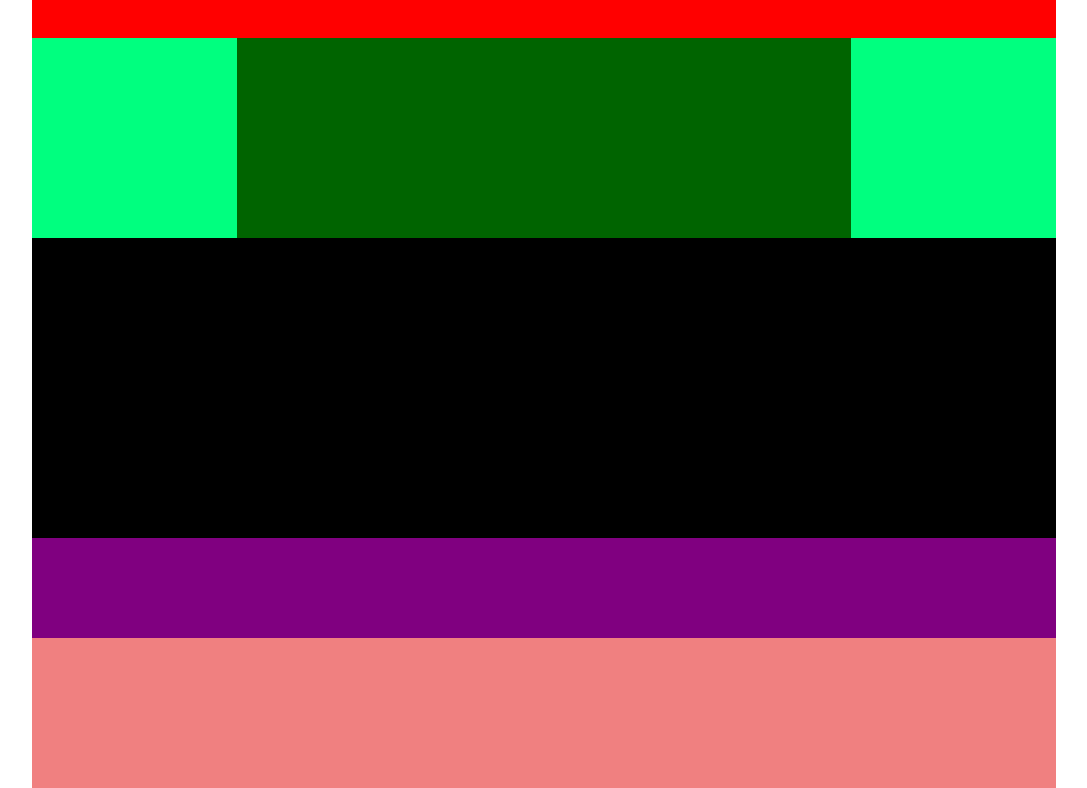
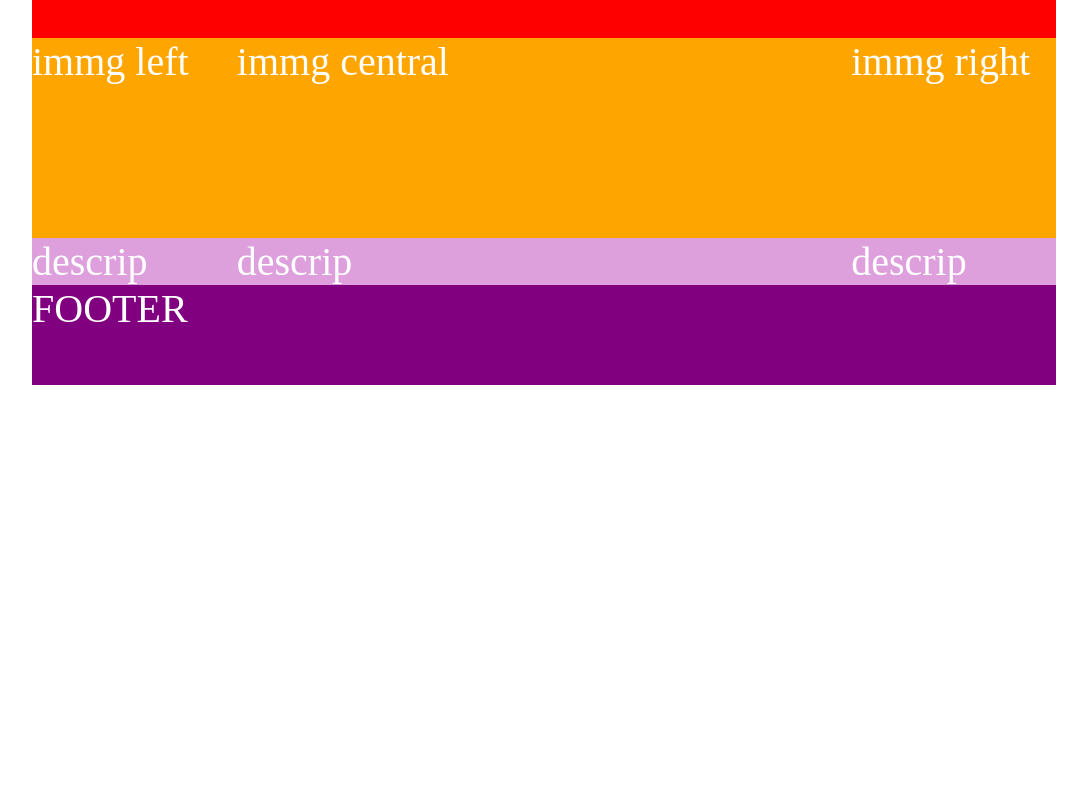
Before and after one commit to AndreiBurbulia/htmlcss-struttura-wp, a plain HTML site: page index.html in a window 1280 px wide. Shown: the part 712-1500 px from the top of the page, without its empty margins (96-1183 px from the left). After the commit the page ends 1097 px from the top, so only its background shows below. Drawn offline with Linux system fonts and the light colour scheme.

Commit message:
Struttura principale con specifiche di cosa sono

```diff
--- a/css/style.css
+++ b/css/style.css
@@ -3,6 +3,8 @@
     box-sizing: border-box;
     margin: 0;
     padding: 0;
+    font-size: 40px;
+    color: white;
 }
 
 /* Utility CSS*/
@@ -15,7 +17,7 @@
 #page_container{
     background-color: lightcoral;
     width: 80%;
-    height: 1500px;
+    /* height: 1500px; */
     margin: auto;
 }
 
@@ -59,22 +61,30 @@
 
 .container_content{
     background-color: black;
-    height: 500px;
     width: 100%;
 }
 .sidebar_left, .sidebar_right{
     background-color: springgreen;
-    height: 200px;
     width: 20%;
     float: left;
 }
 
 .content{
     background-color: darkgreen;
-    height: 200px;
     width: 60%;
     float: left;
 }
+
+.imm_left, .imm_right, .imm_central{
+    background-color: orange;
+    height: 200px;
+}
+
+
+.description_imm{
+    background-color: plum;
+}
+
 /* /Main CSS */
 
 /* Footer CSS */
--- a/index.html
+++ b/index.html
@@ -14,10 +14,10 @@
         <!-- Logo e Voci di Navigazione -->
         <header id="site_header">
             <div class="page_logo">
-
+                LOGO
             </div>
             <div class="navigation_voice">
-
+                NAVIGATORE
             </div>
         </header>
         <!-- Logo e Voci di Navigazione -->
@@ -27,31 +27,57 @@
             <!-- Foto principale con titolo -->
             <div class="big_photo">
                 <div class="photo_description">
-
+                    DESCRIZIONE
                 </div>
-
+                FOTO
             </div>
             <!-- Foto principale con titolo -->
 
             <!-- Sezione con il contenuto della pagina -->
             <div>
                 <div class="title_content">
+                    TITOLO
+                </div>
+
+                <!-- Contenuto della pagina -->
+                <div class="container_content clearfix">
+
+                    <!-- Sidebar di Sinistra -->
+                    <aside class="sidebar_left">
+                        <div class="imm_left">
+                            immg left
+                        </div>
+                        <div class="description_imm">
+                            descrip
+                        </div>
+                    </aside>
+                    <!-- /Sidebar di Sinistra -->
+
+                    <!-- Contenitore Centrale -->
+                    <div class="content">
+                        <div class="imm_central">
+                            immg central
+                        </div>
+                        <div class="description_imm">
+                            descrip
+                        </div>
+                    </div>
+                    <!-- /Contenitore Centrale -->
+
+                    <!-- Sidebar di Destra -->
+                    <aside class="sidebar_right">
+                        <div class="imm_right">
+                            immg right
+                        </div>
+                        <div class="description_imm">
+                            descrip
+                        </div>
+                    </aside>
+                    <!-- /Sidebar di Destra -->
 
                 </div>
+                <!-- Contenuto della pagina -->
 
-                <div class="container_content clearfix">
-                    <aside class="sidebar_left">
-
-                    </aside>
-
-                    <div class="content">
-
-                    </div>
-
-                    <aside class="sidebar_right">
-
-                    </aside>
-                </div>
             </div>
             <!-- Sezione con il contenuto della pagina -->
 
@@ -60,7 +86,7 @@
 
         <!-- Footer della pagina -->
         <footer id="site_footer">
-
+            FOOTER
         </footer>
         <!-- Footer della pagina -->
 
```
